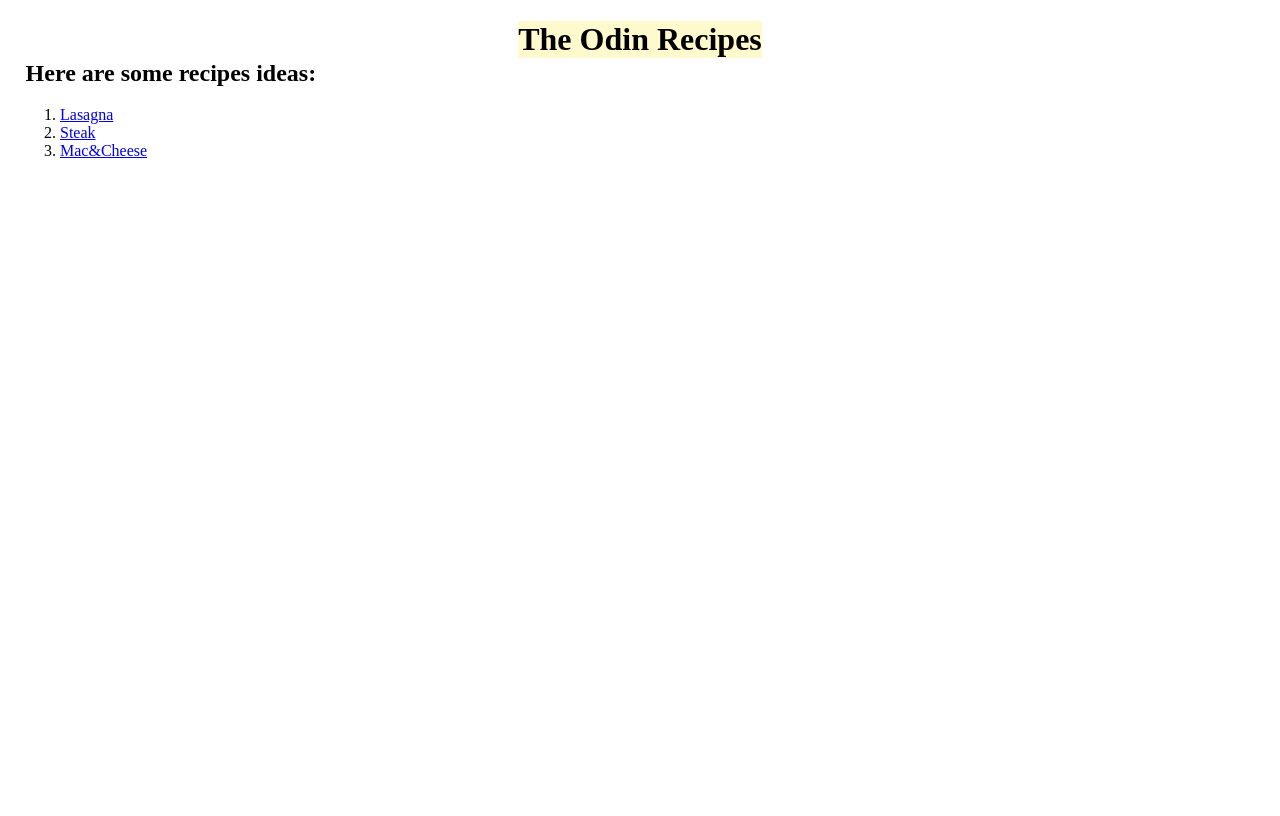
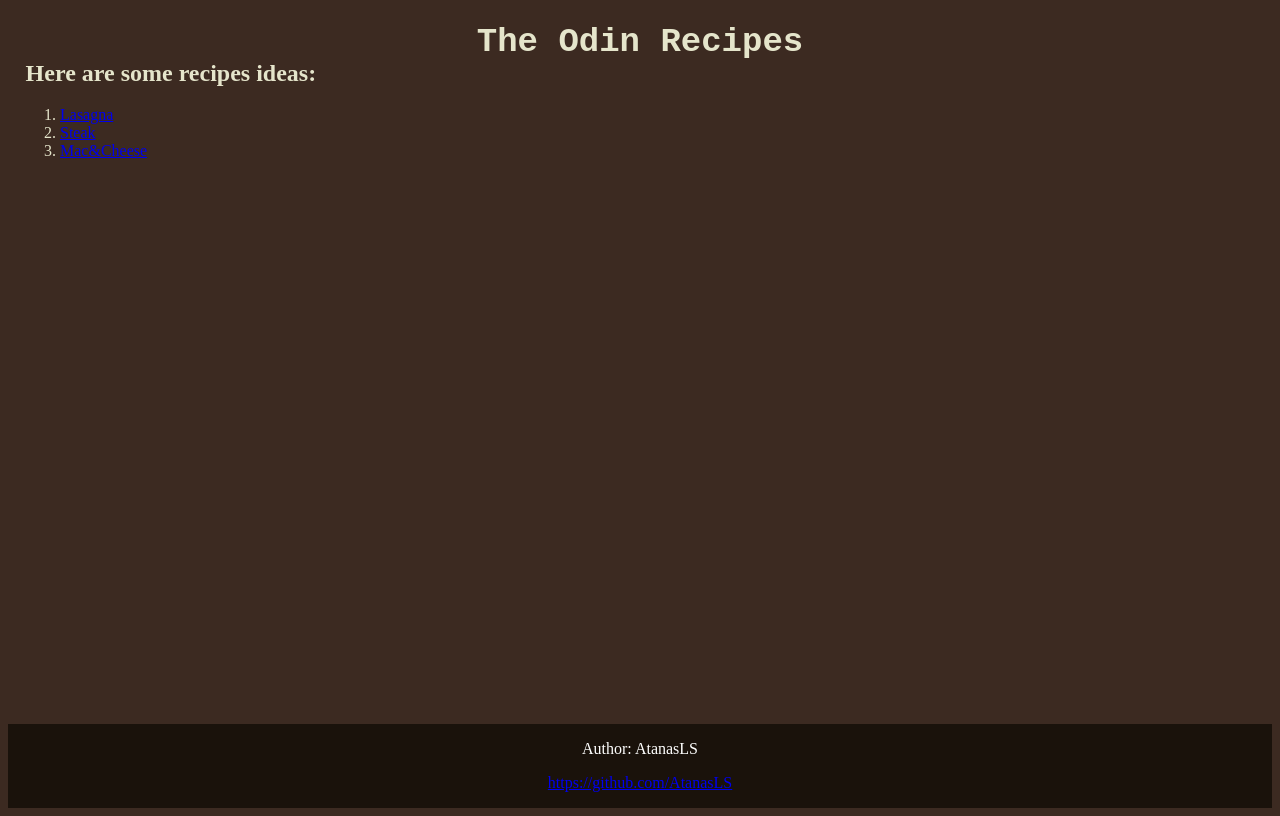
Before and after one commit to AtanasLS/odin-recipies, a plain HTML site: page index.html in a window 1280 px wide. Drawn offline with Linux system fonts and the light colour scheme.

Commit message:
Adding footer and some css stylesheet

```diff
--- a/index.html
+++ b/index.html
@@ -1,27 +1,7 @@
 <!DOCTYPE html>
 <html lang="en">
 <head>
-    <style>
-       .center-container {
-            background-color: lemonchiffon;
-            position: absolute;
-            left: 50%;
-            top: 0%;
-            transform: translateX(-50%);
-        }
-        h2{
-            position: absolute;
-            left:2%;
-            top: 5%;
-            transform: translateX(2%, 5%);
-        }
-                /* Style for the list */
-        ol {
-            position: absolute;
-            left: 20px;
-            top: 90px;
-        }
-    </style>
+<link rel="stylesheet" href="./stylesheet/main-page-style.css">
 </head>
 <body>
     <div>
@@ -37,5 +17,12 @@
             <!-- Add more recipe links as needed -->
         </ol>
     </div>
+    <div class="buttom-footer">
+        <footer>
+            <p>Author: AtanasLS</p>
+            <p><a href="GitHub">https://github.com/AtanasLS</a></p>
+          </footer>
+    </div>
+
 </body>
 </html>
--- /dev/null
+++ b/stylesheet/main-page-style.css
@@ -0,0 +1,39 @@
+body {
+
+    min-height: 100vh;
+    display: flex;
+    flex-direction: column;
+    background-color: #3C2A21;
+  }
+.center-container {
+    font-size: 34px;
+    font-weight: bold;
+    font-family: 'Courier New', Courier, monospace;
+    position: absolute;
+    left: 50%;
+    top: 0%;
+    transform: translateX(-50%);
+    color: #E5E5CB;
+}
+h2{
+    position: absolute;
+    left:2%;
+    top: 5%;
+    transform: translateX(2%, 5%);
+    color: #E5E5CB;
+}
+        /* Style for the list */
+ol {
+    position: absolute;
+    left: 20px;
+    top: 90px;
+    color: #E5E5CB;
+}
+/* basic footer setup */
+.buttom-footer{
+    margin-top: auto;
+    background-color:#1A120B ;
+    color: white;
+    text-align: center;
+
+}
```
